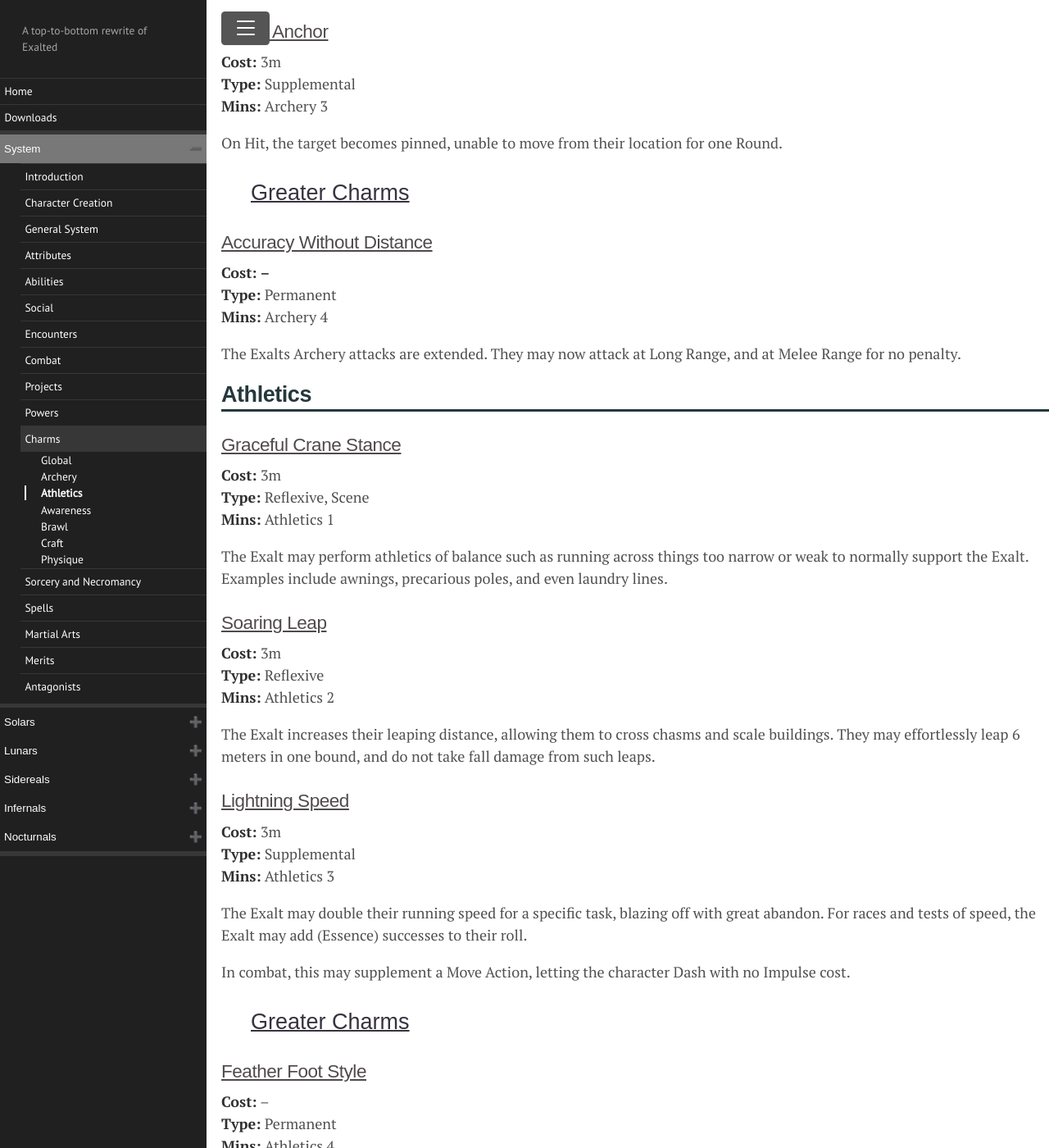
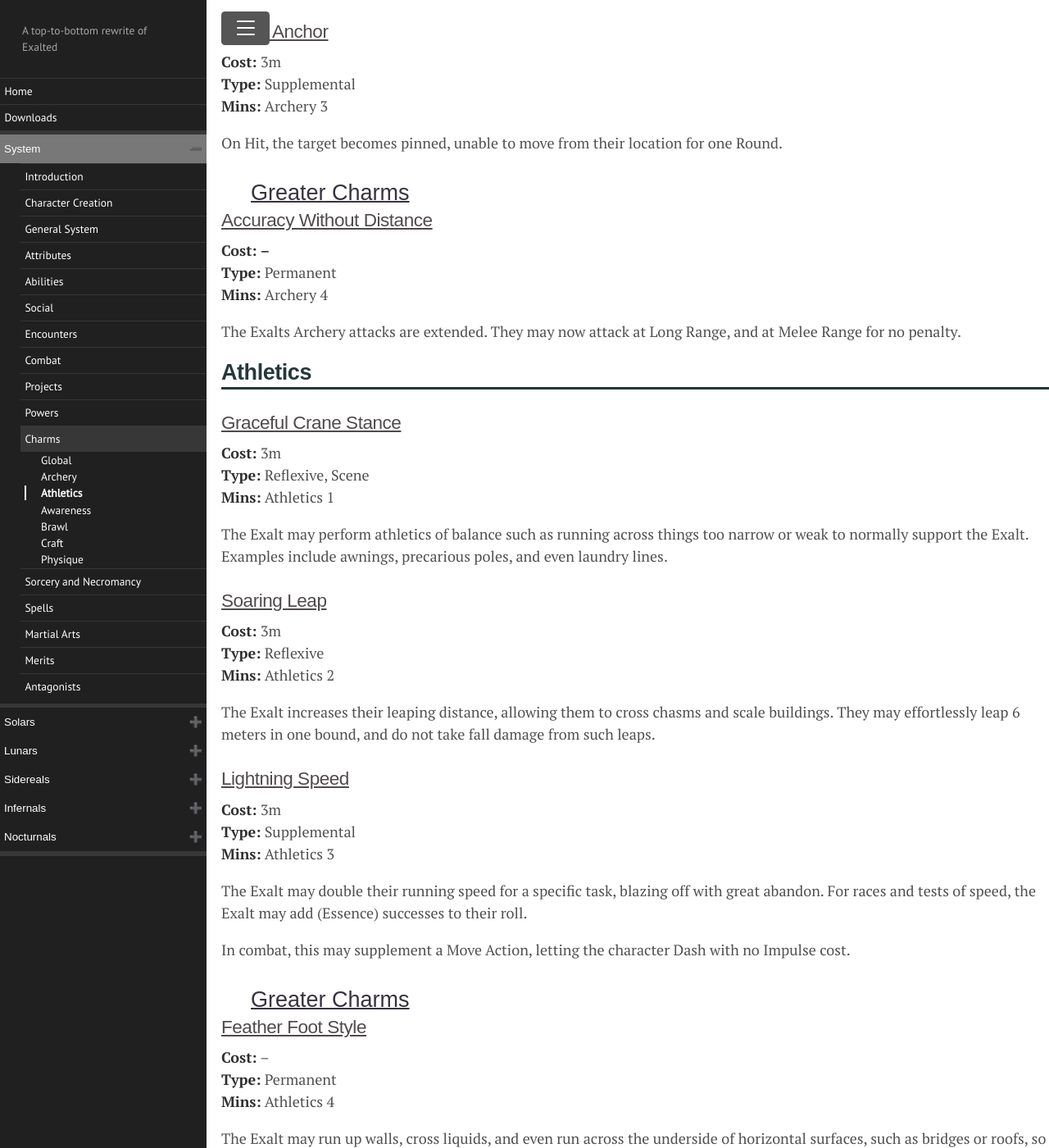
Before and after one commit to Dragonmystic707/exalted-reincarnated, a Jekyll site: the page built from docs/System/Charms.md, in a window 1280 px wide and 1400 px high, scrolled down 1607 px. Shown: the whole window at 82% size. Built offline with Jekyll 4.4.1, drawn with Linux system fonts in a browser that asks for light colours.

Commit message:
Closed Greater Charm bottom margin

```diff
--- a/docs/public/css/sam.css
+++ b/docs/public/css/sam.css
@@ -39,7 +39,8 @@
   margin-top: 1.5rem;
   text-decoration: underline;
   text-decoration-thickness: 2px;
-  padding-left: 2rem
+  padding-left: 2rem;
+  margin-bottom: -1.5rem;
 }
 
 html {
```
